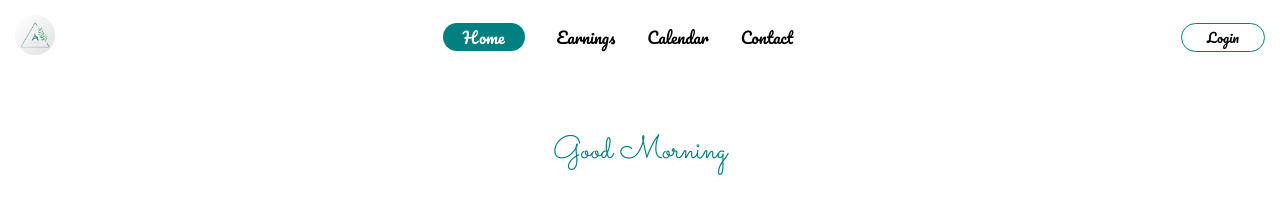
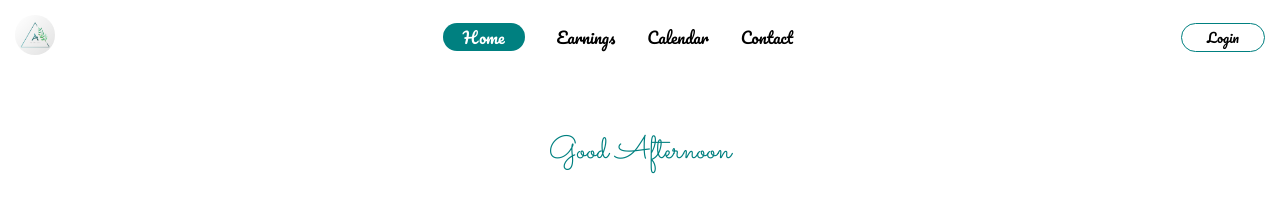
Before and after one commit to Abimills/payment-tracker, a Next.js app: page / in a window 1280 px wide. Shown: the top 203 px of the page. Built offline with nearby package versions, Linux system fonts and the light colour scheme; no server answers.

Commit message:
hopefully final changes

```diff
--- a/components/userDashboard/UserDashboard.js
+++ b/components/userDashboard/UserDashboard.js
@@ -291,7 +291,7 @@ const UserDashboard = () => {
   return (
     <div className={styles.container}>
       <div className={styles.userWork}>
-        <h2 className={styles.name}>Good Morning {session?.user?.name}</h2>
+        <h2 className={styles.name}>Good Afternoon {session?.user?.name}</h2>
         <div className={styles.love}>
           {data ? (
             <Image
```
Also changed, not shown: 1 other file (tests, documents, lock files or other folders).
